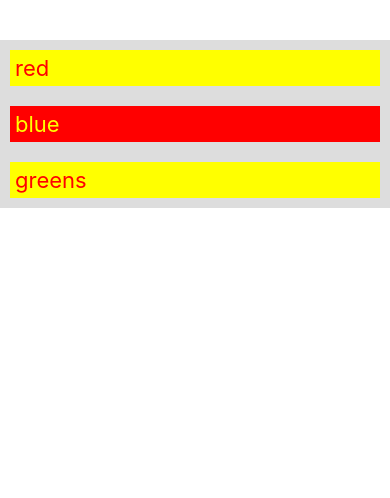
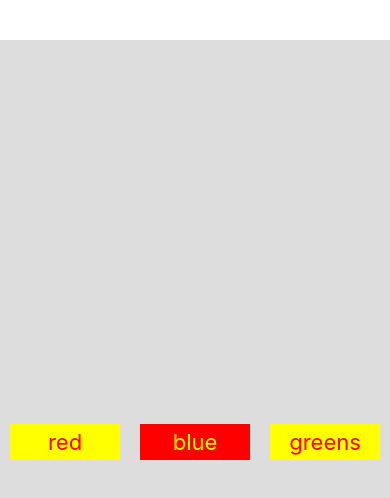
Before and after one commit to kvnchu2/simple_cms, a React Native app: screen / in a window 390 px wide. Shown: the top 498 px of the page. Built offline with nearby package versions, Linux system fonts and the light colour scheme.

Commit message:
add flexbox styles

```diff
--- a/App.js
+++ b/App.js
@@ -14,10 +14,15 @@ export default function App() {
 
 const styles = StyleSheet.create({
   page: {
+    flex: 1,
+    flexDirection: "row",
+    alignItems: "center",
     marginTop: 40,
     backgroundColor: "#DDD"
   },
   text: {
+    flex: 1,
+    textAlign: "center",
     fontSize: 22,
     color: "red",
     backgroundColor: "yellow",
```
